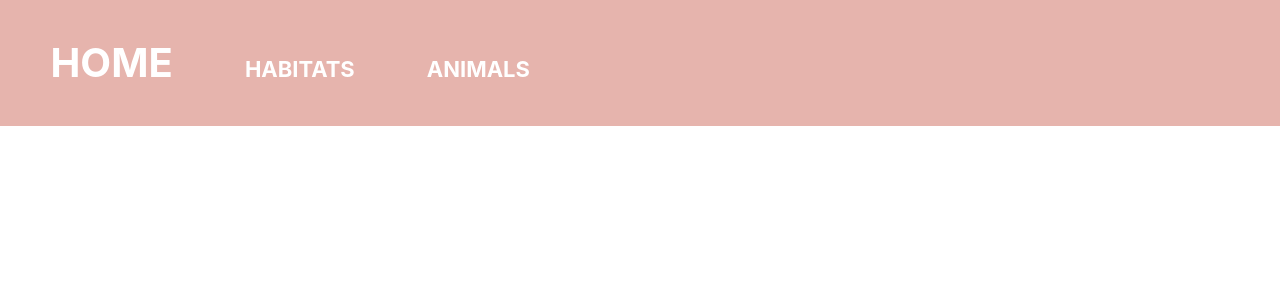
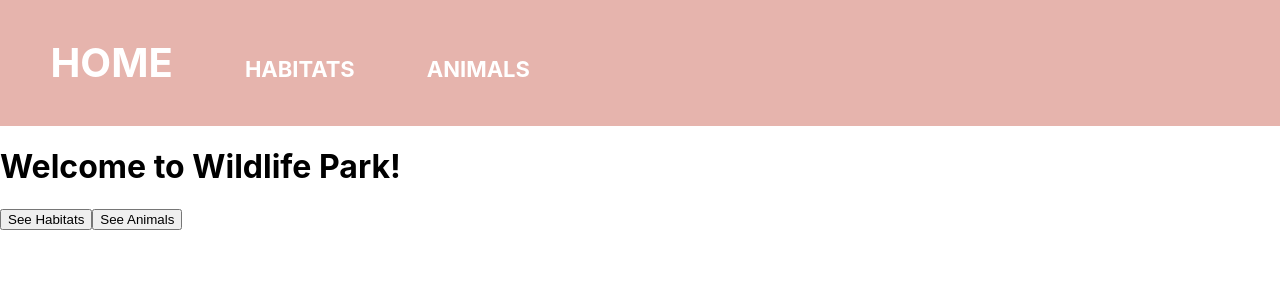
Before and after one commit to hopebradley/wildlife-park, a React (Create React App) app: page / in a window 1280 px wide. Shown: the top 300 px of the page. Built offline with nearby package versions, Linux system fonts and the light colour scheme; no server answers.

Commit message:
add homepage component

```diff
--- a/src/App.js
+++ b/src/App.js
@@ -2,6 +2,7 @@ import './App.css';
 import React from 'react';
 import NavBar from './components/NavBar'
 import HabitatsContainer from './containers/HabitatsContainer'
+import HomePage from './components/HomePage'
 import { BrowserRouter as Router, Route } from 'react-router-dom';
 
 class App extends React.Component {
@@ -40,6 +41,9 @@ class App extends React.Component {
           <Route exact path="/habitats" render={(props) => (
             <HabitatsContainer habitats={this.state.habitats} animals={this.state.animals}/>
           )}/>
+          <Route exact path="/" render={(props) => (
+            <HomePage />
+          )}/>
         </div>
       </Router>
     )
--- /dev/null
+++ b/src/components/HomePage.js
@@ -0,0 +1,13 @@
+
+const HomePage = (props) => {
+
+    return (
+        <div>
+            <h1>Welcome to Wildlife Park!</h1>
+            <button>See Habitats</button>
+            <button>See Animals</button>
+        </div>
+    )
+}
+
+export default HomePage
```
